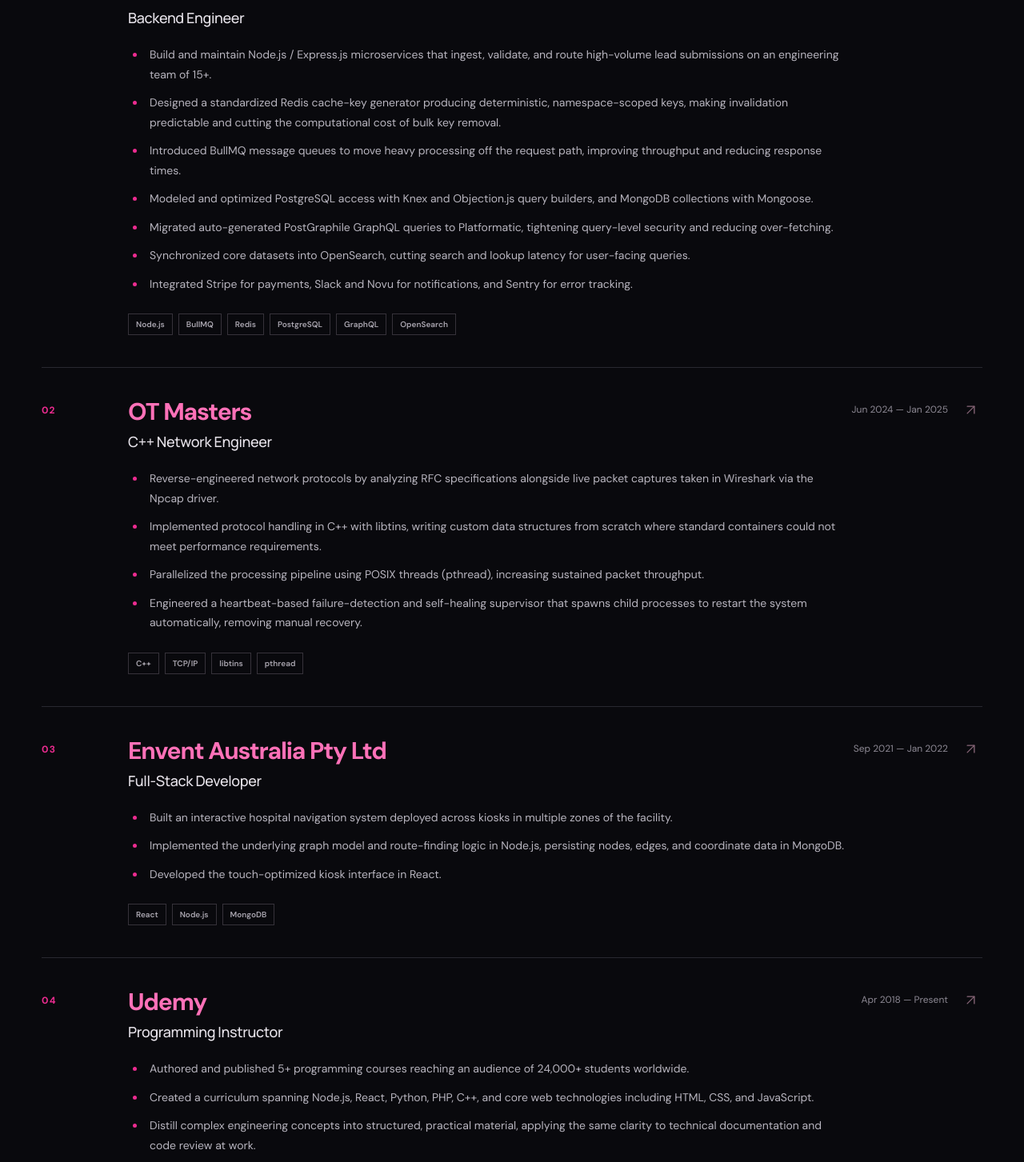
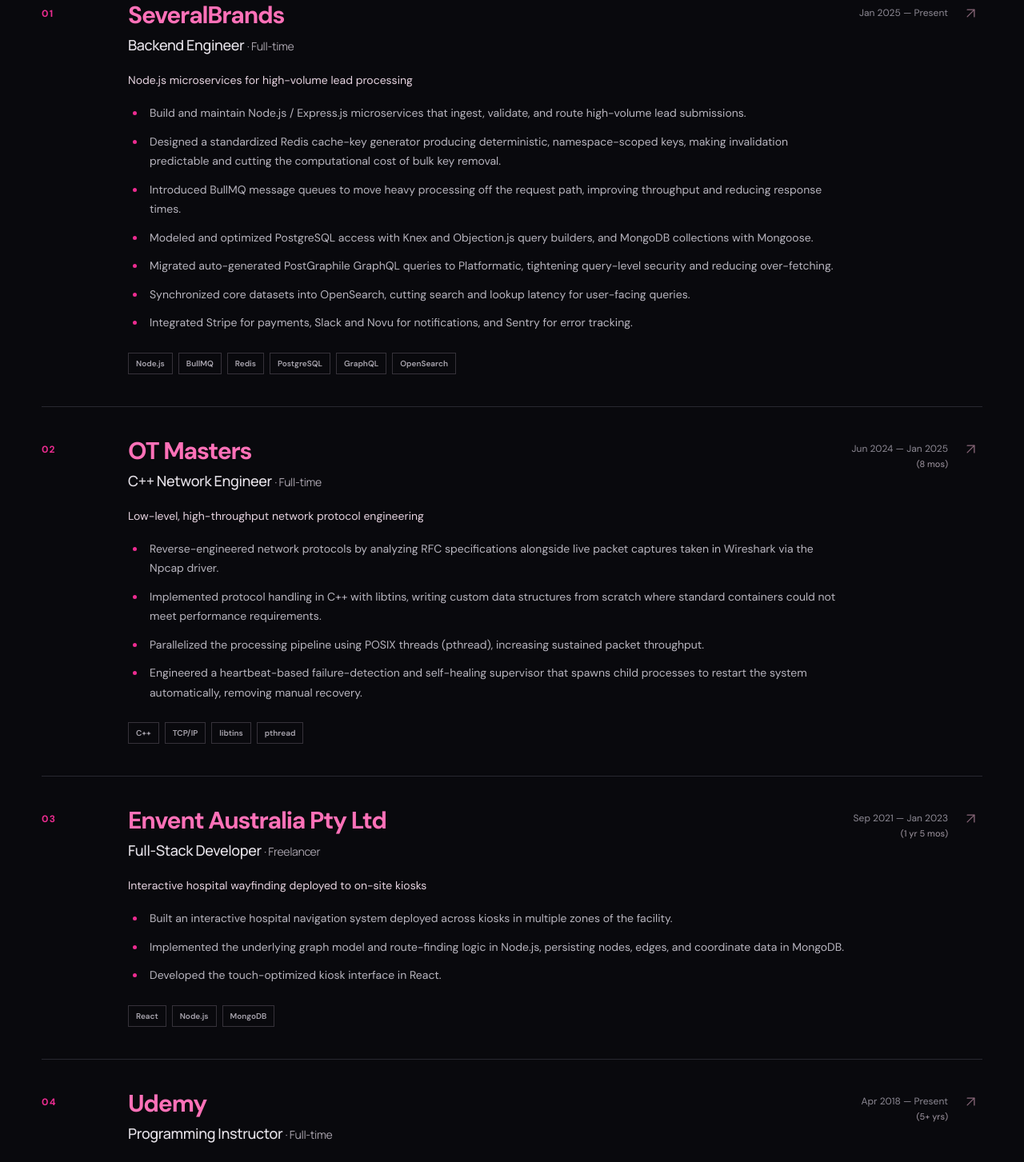
Before and after one commit to themud2001/portfolio, a Next.js app: page / in a window 1280 px wide. Shown: the part 2627-4080 px from the top of the page at 80% size. Built offline with nearby package versions, Linux system fonts and the light colour scheme.

Commit message:
Update portfolio from latest CV

```diff
--- a/app/layout.tsx
+++ b/app/layout.tsx
@@ -4,10 +4,10 @@
 export const metadata: Metadata = {
   title: "Moath Zayadneh — Software Engineer",
   description:
-    "Portfolio of Moath Zayadneh, a software engineer building distributed Node.js services, high-performance C++ network systems, and React interfaces.",
+    "Portfolio of Moath Zayadneh, a software engineer building RESTful APIs and backend systems with Node.js, Django, and Spring Boot, alongside C++ networking and React.",
   openGraph: {
     title: "Moath Zayadneh — Software Engineer",
-    description: "Distributed backend services, C++ network systems, and thoughtful web products.",
+    description: "RESTful APIs, backend systems, C++ networking, and React interfaces.",
     type: "website",
   },
   icons: { icon: "/favicon.svg" },
--- a/app/page.tsx
+++ b/app/page.tsx
@@ -12,7 +12,7 @@
     category: "Full-stack",
     kind: "Delivery platform",
     description: "A delivery platform with independent microservices, an API gateway that routes requests, and JWT authentication.",
-    tags: ["React", "Redux", "Node.js", "MySQL"],
+    tags: ["React", "Redux", "Node.js", "Express.js", "Sequelize", "MySQL"],
     mark: "AF",
     tone: "pink",
     source: "https://github.com/themud2001/Graduation-Project",
@@ -23,7 +23,7 @@
     category: "Full-stack",
     kind: "E-commerce application",
     description: "An e-commerce app with a product catalogue, cart, and order flow backed by a MongoDB document model.",
-    tags: ["React", "Redux", "Express", "MongoDB"],
+    tags: ["React", "Redux", "SCSS", "Express.js", "Mongoose", "MongoDB"],
     mark: "NC",
     tone: "plum",
     source: "https://github.com/themud2001/eCommerce",
@@ -79,8 +79,11 @@
     role: "Backend Engineer",
     company: "SeveralBrands",
     period: "Jan 2025 — Present",
+    duration: "",
+    employment: "Full-time",
+    focus: "Node.js microservices for high-volume lead processing",
     description: [
-      "Build and maintain Node.js / Express.js microservices that ingest, validate, and route high-volume lead submissions on an engineering team of 15+.",
+      "Build and maintain Node.js / Express.js microservices that ingest, validate, and route high-volume lead submissions.",
       "Designed a standardized Redis cache-key generator producing deterministic, namespace-scoped keys, making invalidation predictable and cutting the computational cost of bulk key removal.",
       "Introduced BullMQ message queues to move heavy processing off the request path, improving throughput and reducing response times.",
       "Modeled and optimized PostgreSQL access with Knex and Objection.js query builders, and MongoDB collections with Mongoose.",
@@ -94,6 +97,9 @@
     role: "C++ Network Engineer",
     company: "OT Masters",
     period: "Jun 2024 — Jan 2025",
+    duration: "8 mos",
+    employment: "Full-time",
+    focus: "Low-level, high-throughput network protocol engineering",
     description: [
       "Reverse-engineered network protocols by analyzing RFC specifications alongside live packet captures taken in Wireshark via the Npcap driver.",
       "Implemented protocol handling in C++ with libtins, writing custom data structures from scratch where standard containers could not meet performance requirements.",
@@ -105,7 +111,10 @@
   {
     role: "Full-Stack Developer",
     company: "Envent Australia Pty Ltd",
-    period: "Sep 2021 — Jan 2022",
+    period: "Sep 2021 — Jan 2023",
+    duration: "1 yr 5 mos",
+    employment: "Freelancer",
+    focus: "Interactive hospital wayfinding deployed to on-site kiosks",
     description: [
       "Built an interactive hospital navigation system deployed across kiosks in multiple zones of the facility.",
       "Implemented the underlying graph model and route-finding logic in Node.js, persisting nodes, edges, and coordinate data in MongoDB.",
@@ -117,6 +126,9 @@
     role: "Programming Instructor",
     company: "Udemy",
     period: "Apr 2018 — Present",
+    duration: "5+ yrs",
+    employment: "Full-time",
+    focus: "Programming courses for 24,000+ students worldwide",
     description: [
       "Authored and published 5+ programming courses reaching an audience of 24,000+ students worldwide.",
       "Created a curriculum spanning Node.js, React, Python, PHP, C++, and core web technologies including HTML, CSS, and JavaScript.",
@@ -127,10 +139,12 @@
 ];
 
 const skills = [
-  { title: "Backend & APIs", items: ["Node.js", "Express", "Fastify", "Java / Spring", "Django", "REST", "GraphQL", "Microservices"] },
-  { title: "Frontend", items: ["React", "Redux", "JavaScript", "HTML / CSS", "SASS / SCSS", "Responsive UI"] },
-  { title: "Data & infrastructure", items: ["PostgreSQL", "MySQL", "MongoDB", "Redis", "BullMQ", "OpenSearch", "AWS", "Docker"] },
-  { title: "Systems & tools", items: ["C++", "TCP/IP", "libtins", "pthread", "Nginx", "Git", "Mocha / Chai"] },
+  { title: "Backend & APIs", items: ["Node.js", "Express.js", "Fastify", "Java / Spring Boot", "Django", "RESTful APIs", "GraphQL", "PostGraphile", "Platformatic", "Microservices", "API gateways", "JWT"] },
+  { title: "Data & search", items: ["PostgreSQL", "MySQL", "MongoDB", "Redis", "OpenSearch", "Knex", "Objection.js", "Sequelize", "Mongoose"] },
+  { title: "Async & systems", items: ["BullMQ", "Background workers", "Caching", "Query optimization", "POSIX threads", "Multithreading", "TCP/IP", "RFC protocols", "libtins", "Wireshark", "Npcap", "Win32 API"] },
+  { title: "Frontend & languages", items: ["React", "Redux", "JavaScript", "Java", "Python", "C++", "SQL", "PHP", "HTML / CSS", "SASS / SCSS"] },
+  { title: "Cloud & delivery", items: ["AWS", "Docker", "Nginx", "Git / GitHub", "Responsive UI", "OOP", "MVC", "Design patterns"] },
+  { title: "Testing & integrations", items: ["Mocha", "Chai", "JUnit", "Postman", "Sentry", "Stripe", "Slack", "Novu"] },
 ];
 
 const nav = [
@@ -189,11 +203,11 @@
           </div>
         </section>
 
-        <section className="section section-experience" id="experience" aria-labelledby="experience-title"><div className="shell"><div className="section-heading"><div><p className="section-kicker"><span>02</span> / WHERE I&apos;VE WORKED</p><h2 id="experience-title">Experience<span className="accent-dot">.</span></h2></div><p className="section-intro">Backend platforms, high-throughput networking, hospital wayfinding, and teaching at scale.</p></div><div className="experience-list">{experience.map((item, index) => <article className="experience-item" key={item.company}><div className="experience-index">0{index + 1}</div><div className="experience-main"><div className="experience-title-row"><div><p className="experience-company">{item.company}</p><h3>{item.role}</h3></div><span className="experience-period">{item.period}</span></div><ul className="experience-description">{item.description.map((bullet) => <li key={bullet}>{bullet}</li>)}</ul><div className="tag-list">{item.tags.map((tag) => <span key={tag}>{tag}</span>)}</div></div><ArrowUpRight className="experience-arrow" size={21} strokeWidth={1.5} /></article>)}</div></div></section>
+        <section className="section section-experience" id="experience" aria-labelledby="experience-title"><div className="shell"><div className="section-heading"><div><p className="section-kicker"><span>02</span> / WHERE I&apos;VE WORKED</p><h2 id="experience-title">Experience<span className="accent-dot">.</span></h2></div><p className="section-intro">Backend platforms, high-throughput networking, hospital wayfinding, and teaching at scale.</p></div><div className="experience-list">{experience.map((item, index) => <article className="experience-item" key={item.company}><div className="experience-index">0{index + 1}</div><div className="experience-main"><div className="experience-title-row"><div><p className="experience-company">{item.company}</p><h3>{item.role} <span className="experience-employment">· {item.employment}</span></h3></div><span className="experience-period">{item.period}{item.duration && <small>({item.duration})</small>}</span></div><p className="experience-focus">{item.focus}</p><ul className="experience-description">{item.description.map((bullet) => <li key={bullet}>{bullet}</li>)}</ul><div className="tag-list">{item.tags.map((tag) => <span key={tag}>{tag}</span>)}</div></div><ArrowUpRight className="experience-arrow" size={21} strokeWidth={1.5} /></article>)}</div></div></section>
 
         <section className="section section-skills" id="skills" aria-labelledby="skills-title"><div className="shell"><div className="section-heading"><div><p className="section-kicker"><span>03</span> / MY TOOLKIT</p><h2 id="skills-title">Skills<span className="accent-dot">.</span></h2></div><p className="section-intro">Tools and technologies I use to design, build, and maintain dependable software.</p></div><div className="skills-grid">{skills.map((group, index) => <div className="skill-group" key={group.title}><div className="skill-group-head"><span>0{index + 1}</span><h3>{group.title}</h3></div><div className="skill-items">{group.items.map((item) => <span key={item}>{item}</span>)}</div></div>)}</div></div></section>
 
-        <section className="about-section" id="about" aria-labelledby="about-title"><div className="shell about-grid"><div><p className="section-kicker"><span>04</span> / A LITTLE ABOUT ME</p><h2 id="about-title">Curiosity drives<br /><em>the work.</em></h2></div><div className="about-copy"><p>I&apos;m a software engineer who enjoys working across layers—from responsive React interfaces to distributed backend services and low-level C++ networking. I focus on clear architecture, performance, and making complex systems easier to use.</p><p>I&apos;ve taught more than 24,000 students through programming courses on Udemy. I hold a B.Sc. in Computer Engineering from Jordan University of Science and Technology.</p><a className="text-link" href="https://github.com/themud2001" target="_blank" rel="noopener noreferrer">Explore my GitHub <ArrowUpRight size={17} /></a></div></div></section>
+        <section className="about-section" id="about" aria-labelledby="about-title"><div className="shell about-grid"><div><p className="section-kicker"><span>04</span> / A LITTLE ABOUT ME</p><h2 id="about-title">Curiosity drives<br /><em>the work.</em></h2></div><div className="about-copy"><p>I&apos;m a backend-focused software engineer who builds RESTful APIs and services with Node.js, Django, and Java Spring Boot. I&apos;ve worked across microservice and monolithic architectures, with an emphasis on reliable processing, caching, and fast data access.</p><p>From C++ networking and protocol work to React interfaces and deployments with AWS, Docker, and Nginx, I enjoy connecting the details of a system to the experience people have with it. I also teach 24,000+ students on Udemy and hold a B.Sc. in Computer Engineering from Jordan University of Science and Technology.</p><a className="text-link" href="https://github.com/themud2001" target="_blank" rel="noopener noreferrer">Explore my GitHub <ArrowUpRight size={17} /></a></div></div></section>
 
         <footer className="footer" id="contact"><div className="shell"><p className="section-kicker"><span>05</span> / GET IN TOUCH</p><div className="footer-main"><div><h2>Have something<br /><em>in mind?</em></h2><p>Let&apos;s make it happen.</p></div><a className="footer-mail" href="mailto:moathzayadneh@gmail.com" aria-label="Email Moath Zayadneh"><ArrowUpRight size={38} strokeWidth={1.4} /></a></div><a className="email-link" href="mailto:moathzayadneh@gmail.com">moathzayadneh@gmail.com</a><div className="footer-bottom"><span>© {new Date().getFullYear()} MOATH ZAYADNEH</span><div><a href="https://github.com/themud2001" target="_blank" rel="noopener noreferrer" aria-label="GitHub"><Github size={19} /></a><a href="https://www.linkedin.com/in/moath-zayadneh" target="_blank" rel="noopener noreferrer" aria-label="LinkedIn"><Linkedin size={19} /></a><a href="mailto:moathzayadneh@gmail.com" aria-label="Email"><Mail size={19} /></a></div><a href="#top">BACK TO TOP ↑</a></div></div></footer>
       </div>
```
Also changed, not shown: app/globals.css.
